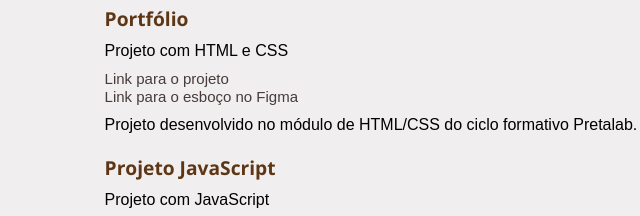
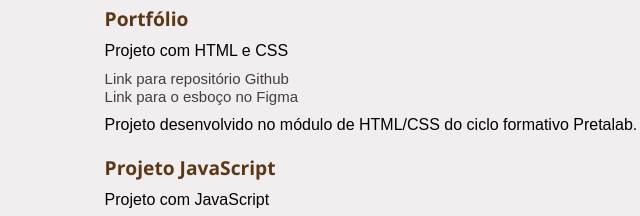
Before and after one commit to devluisapaim/portfolio_pretalab, a plain HTML site: page index.html in a window 1280 px wide. Shown: the part 1042-1258 px from the top of the page, 305-945 px from the left. Drawn offline with nearby package versions, Linux system fonts and the light colour scheme; a web font is replaced by a local one.

Commit message:
Adicionando link para repositório do portfólio

```diff
--- a/index.html
+++ b/index.html
@@ -87,7 +87,7 @@
                         <li class="item-lista">
                             <h4>Portfólio</h4>
                             <p>Projeto com HTML e CSS</p>
-                            <a href="https://portfolio-luisa-cristina.netlify.app/" target="_blank">Link para o projeto</a><br>
+                            <a href="https://github.com/devluisapaim/decodificador_sprint_1" target="_blank">Link para repositório Github</a><br>
                             <a href="https://www.figma.com/file/XUwVFsnmigidscejpWqS2j/Portfolio-Ciclo-Formativo-II---M%C3%B3dulo-I-(Copy)?node-id=0%3A1" target="_blank">Link para o esboço no Figma</a>
                             <p> Projeto desenvolvido no módulo de HTML/CSS do ciclo formativo Pretalab. </p>
                         </li>
```
